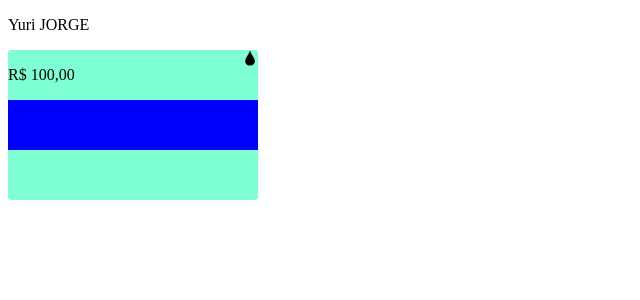
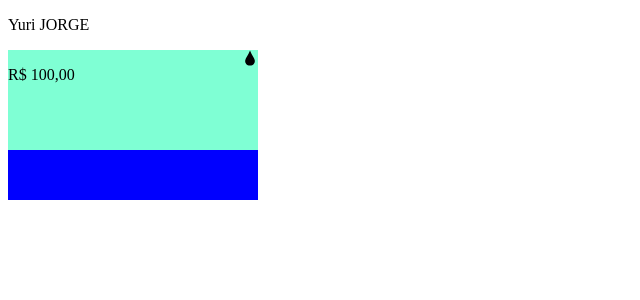
Before and after one commit to yjdutra/PessoalDash, a Next.js app in the folder Frontend/: page /dash in a window 1280 px wide. Shown: the top 300 px of the page, without its empty margins (0-640 px from the left). Built offline with nearby package versions, Linux system fonts and the light colour scheme.

Commit message:
Nada dms

```diff
--- a/Frontend/src/components/CardContas/index.js
+++ b/Frontend/src/components/CardContas/index.js
@@ -2,6 +2,7 @@ import styles from "./layout.module.css";
 
 export default function CardContas() {
   return (
+    <>
       <div className={styles.container}>
         <div className={styles.contant}>
           <p>R$ 100,00</p>
@@ -17,7 +18,8 @@ export default function CardContas() {
             <path d="M406.043 316c24.11 96.443-50.59 180-150 180s-174.405-82.38-150-180c15-60 90-150 150-300 60 150 135 240 150 300z"></path>
           </svg>
         </div>
+      </div>
       <div className={styles.footer}></div>
-    </div>
+    </>
   );
 }
--- a/Frontend/src/components/CardContas/layout.module.css
+++ b/Frontend/src/components/CardContas/layout.module.css
@@ -2,9 +2,7 @@
   display: flexbox;
 
   width: 250px;
-  height: 150px;
-
-  border-radius: 3px;
+  height: 100px;
 
   background-color: aquamarine;
   ;
```
Lines whose indentation alone changed are shown as unchanged.
